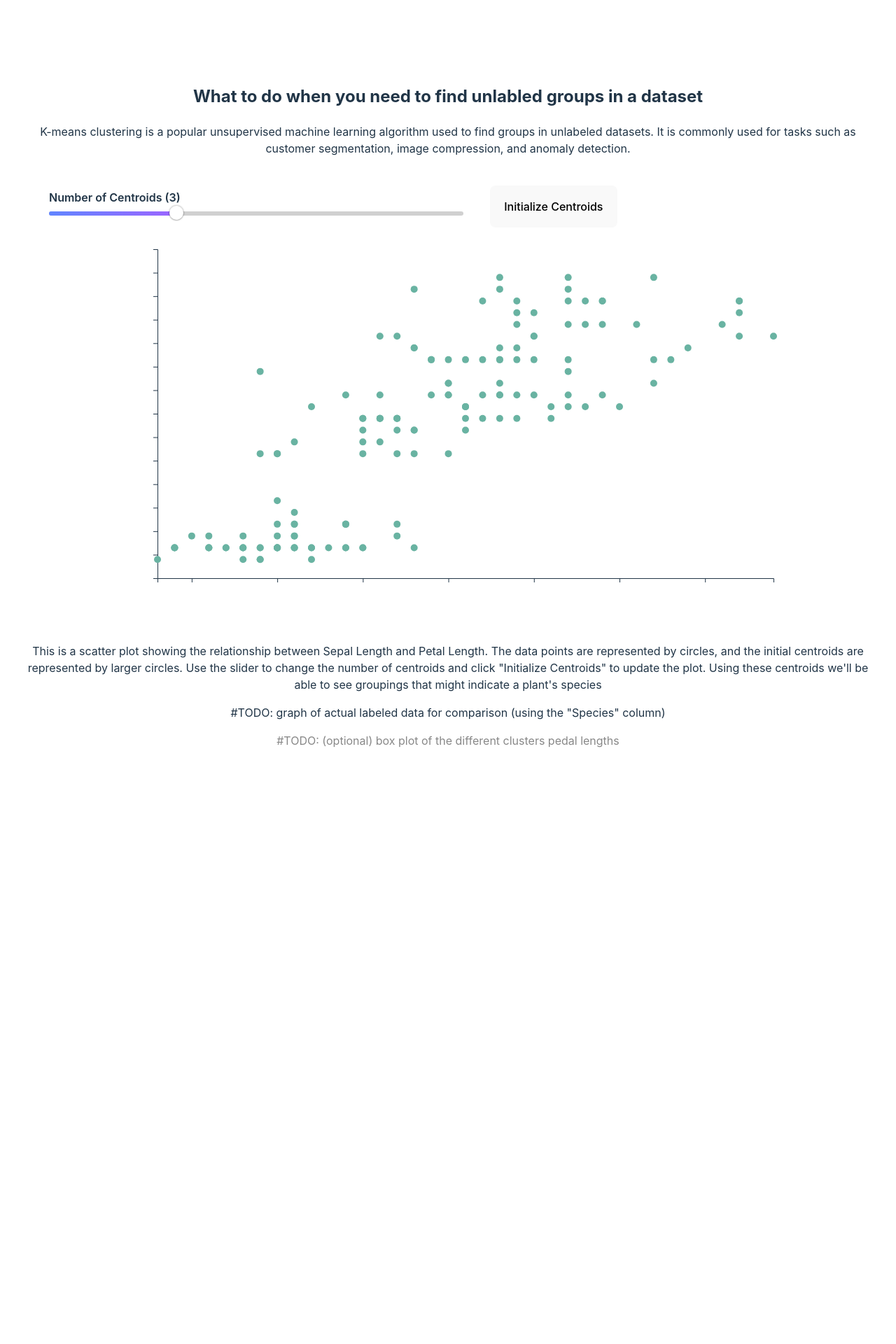
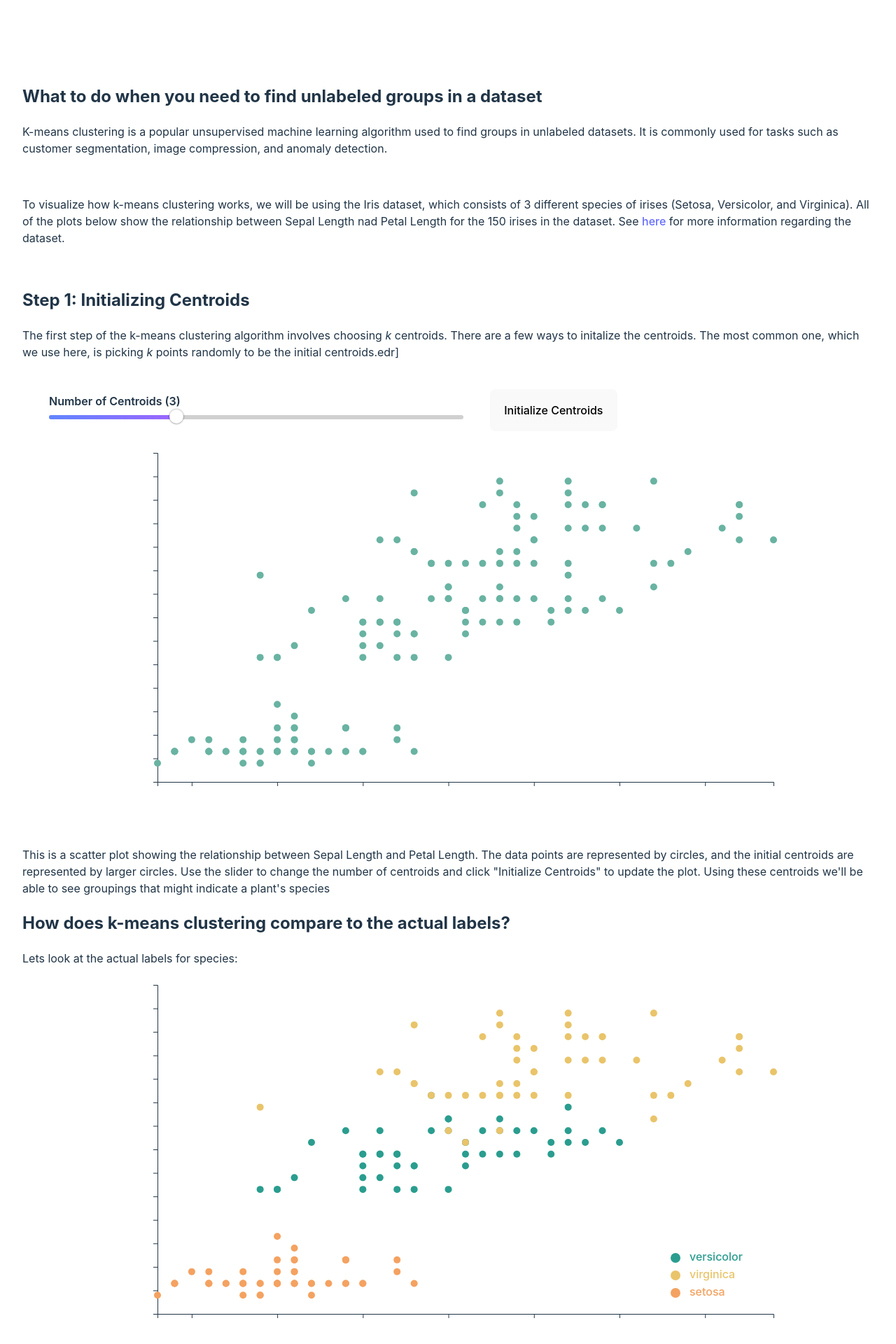
Before and after one commit to ncolebank12/dsc106-proj4, a Svelte app: page / in a window 1280 px wide. Shown: the part 200-2120 px from the top of the page at 70% size. Before the commit the page ends 1318 px from the top, so only its background shows below. Built offline with nearby package versions, Linux system fonts and the light colour scheme.

Commit message:
added scatter plot with species labels

```diff
--- a/index.html
+++ b/index.html
@@ -2,9 +2,9 @@
 <html lang="en">
   <head>
     <meta charset="UTF-8" />
-    <link rel="icon" type="image/svg+xml" href="/vite.svg" />
+    <link rel="icon" type="image/png" href="/machine-learning.png" />
     <meta name="viewport" content="width=device-width, initial-scale=1.0" />
-    <title>Vite + Svelte</title>
+    <title>Visualizing K-Means Clustering</title>
   </head>
   <body>
     <div id="app"></div>
--- a/src/App.svelte
+++ b/src/App.svelte
@@ -7,6 +7,7 @@
   import { onMount } from 'svelte';
   import * as d3 from 'd3';
   import KMeansGrapher from './components/KMeansGrapher.svelte';
+    import SpeciesScatter from './components/SpeciesScatter.svelte';
 
   let data = [];
 
@@ -27,21 +28,39 @@
   <br>
   <br>
 
-  <h2>What to do when you need to find unlabled groups in a dataset</h2>
+  <h2>What to do when you need to find unlabeled groups in a dataset</h2>
   <p>
     K-means clustering is a popular unsupervised machine learning algorithm used to find groups in unlabeled datasets. It is commonly used for tasks such as customer segmentation, image compression, and anomaly detection.
   </p>
+  <br>
+  <p>
+    To visualize how k-means clustering works, we will be using the Iris dataset, which consists of 3 different species of irises (Setosa, Versicolor, and Virginica). All of the plots below show the relationship between Sepal Length nad Petal Length for the 150 irises in the dataset.
+    See <a href='https://en.wikipedia.org/wiki/Iris_flower_data_set'>here</a> for more information regarding the dataset.
+  </p>
+  <br>
 
-
+  <h2>Step 1: Initializing Centroids</h2>
+  <p>The first step of the k-means clustering algorithm involves choosing <i>k</i> centroids. There are a few ways to initalize the centroids. The most common one, which we use here, is picking <i>k</i> points randomly to be the initial centroids.edr]</p>
   {#if data.length === 0}
   <p>Loading...</p>
   {:else}
     <KMeansGrapher {data} />
   {/if}
 
+  <h2>
+    How does k-means clustering compare to the actual labels?
+  </h2>
   <p>
-    #TODO: graph of actual labeled data for comparison (using the "Species" column)
+    Lets look at the actual labels for species:
   </p>
+
+
+
+  {#if data.length === 0}
+  <p>Loading...</p>
+  {:else}
+    <SpeciesScatter {data} />
+  {/if}
 
   <p class="read-the-docs">
     #TODO: (optional) box plot of the different clusters pedal lengths
--- a/src/app.css
+++ b/src/app.css
@@ -41,9 +41,17 @@ h1 {
   text-align: left;
 }
 
+h2 {
+  text-align: left;
+}
+
 h3 {
   text-align: left;
   opacity: 0.7;
+}
+
+p {
+  text-align: left;
 }
 
 .card {
--- a/src/components/KMeansGrapher.svelte
+++ b/src/components/KMeansGrapher.svelte
@@ -3,7 +3,7 @@
     import * as d3 from 'd3';
     import { onMount } from 'svelte';
     import { initializeCentroids, updateCentroids, assignClusters } from '../lib/kMeans';
-  import Range from './Range.svelte';
+    import Range from './Range.svelte';
 
     const width = 950;
     const height = 550;
--- /dev/null
+++ b/src/components/SpeciesScatter.svelte
@@ -0,0 +1,104 @@
+<script>
+    import * as d3 from 'd3';
+    import { onMount } from 'svelte';
+
+    export let data;
+    const width = 950;
+    const height = 550;
+    const marginTop = 10;
+    const marginRight = 10;
+    const marginBottom = 70;
+    const marginLeft = 60;
+
+    const innerHeight = height - marginBottom - marginTop;
+    const innerWidth = width - marginLeft - marginRight;
+
+    const xVar = 'Sepal_Length';
+    const yVar = 'Petal_Width';
+
+    let x;
+    let y;
+
+    function createScatter() {
+        const svg = d3.select('#species-scatter')
+            .attr('width', width)
+            .attr('height', height);
+        console.log(svg);
+        svg.selectAll('*').remove(); // Clear previous content
+        x = d3.scaleLinear()
+            .domain(d3.extent(data, (d) => d[xVar]))
+            .range([0, innerWidth]);
+
+        y = d3.scaleLinear()
+            .domain([0,2.8])
+            .range([innerHeight, 0]);
+        const keys = ['versicolor', 'virginica', 'setosa']
+        let color = d3.scaleOrdinal()
+            .domain(keys)
+            .range(['#2a9d8f', '#e9c46a', '#f4a261'])
+
+        const g = svg.append('g')
+            .attr('transform', `translate(${marginLeft},${marginTop})`);
+
+        g.append('g')
+            .call(d3.axisLeft(y));
+
+        g.append('g')
+            .attr('transform', `translate(0,${innerHeight})`)
+            .call(d3.axisBottom(x));
+
+        //data points
+        svg.append('g')
+            .attr('transform', `translate(${marginLeft},0)`)
+            .selectAll("dot")
+            .data(data)
+            .enter()
+            .append("circle")
+            .attr("cx", function (d) { return x(d[xVar]); } )
+            .attr("cy", function (d) { return y(d[yVar]); } )
+            .attr("r", 5)
+            .style("fill", function (d) { return color(d.Species)});
+
+        //axis labels
+        svg.append("text")
+            .attr("text-anchor", "end")
+            .attr("x", width)
+            .attr("y", height - 30)
+            .text("Sepal Length");
+
+        svg.append("text")
+            .attr("text-anchor", "end")
+            .attr("transform", "rotate(-90)")
+            .attr("y", marginLeft - 35)
+            .attr("x", marginTop - 20)
+            .text("Petal Length")
+
+        //legend
+        svg.selectAll("legend-dots")
+            .data(keys)
+            .enter()
+            .append("circle")
+                .attr("cx", 800)
+                .attr("cy", function(d,i){ return 400 + i*25})
+                .attr("r", 7)
+                .style("fill", function(d){ return color(d)})
+
+        svg.selectAll("legend-labels")
+            .data(keys)
+            .enter()
+            .append("text")
+                .attr("x", 820)
+                .attr("y", function(d,i){ return 400 + i*25})
+                .style("fill", function(d){ return color(d)})
+                .text(function(d){ return d})
+                .attr("text-anchor", "left")
+                .style("alignment-baseline", "middle")
+    }
+
+    onMount(() => {
+        createScatter();
+    })
+
+</script>
+
+<svg id='species-scatter'></svg>
```
Also changed, not shown: public/machine-learning.png (added).
